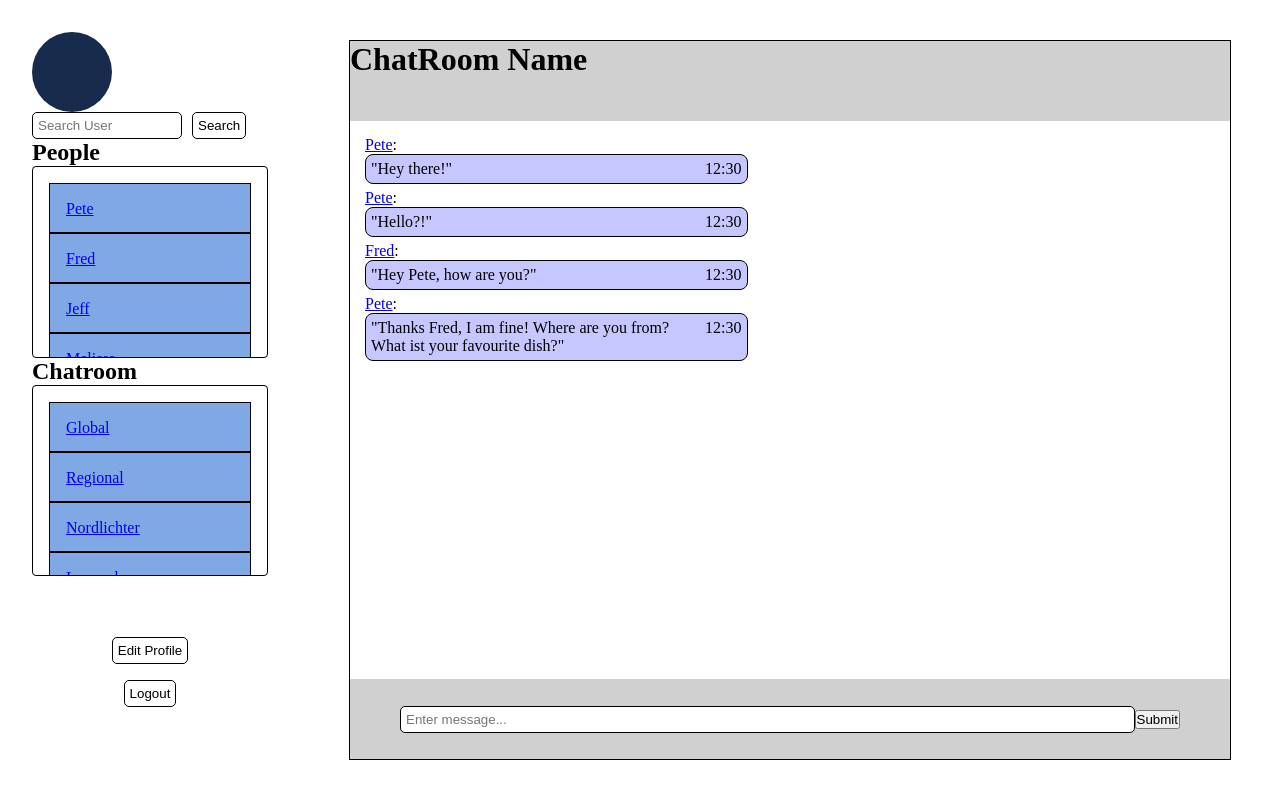
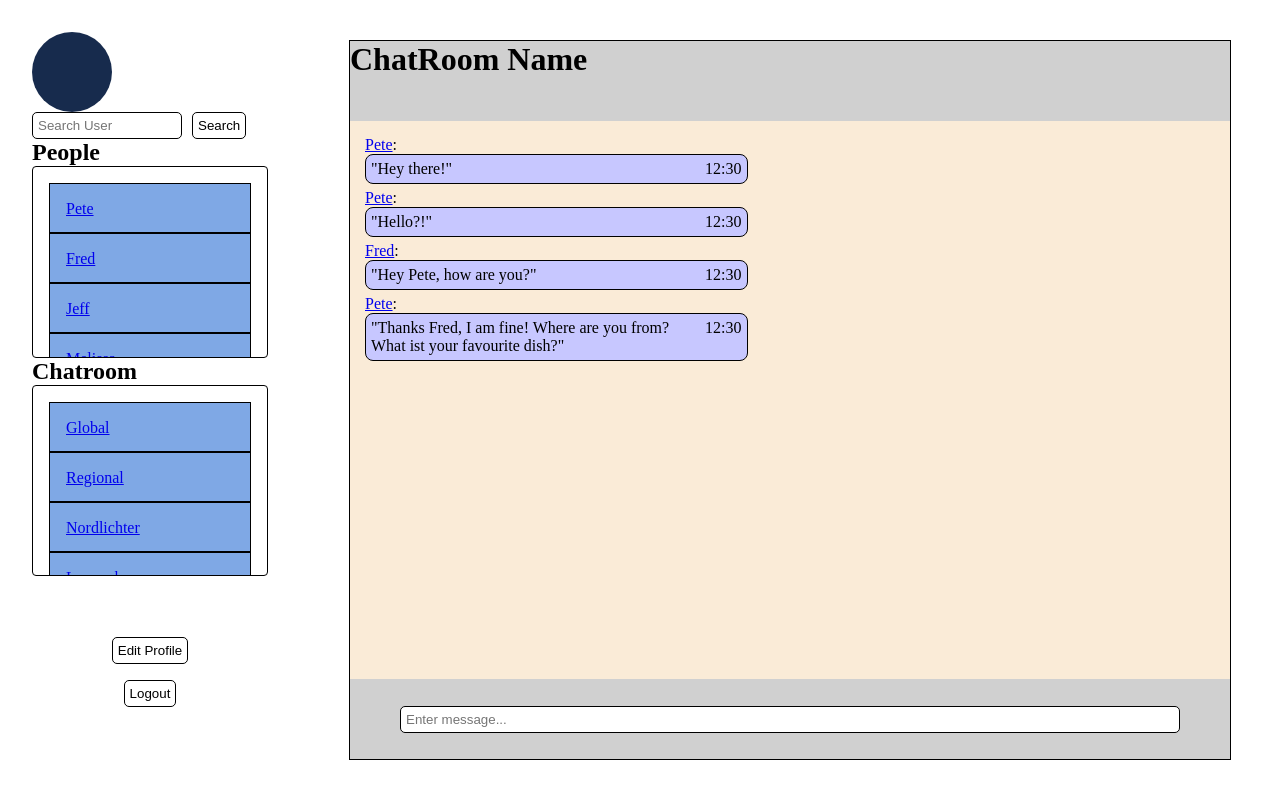
Before and after one commit to DayanWalter/TOP-messaging-app, a React (Vite) app in the folder frontend/: page /home in a window 1280 px wide. Built offline with nearby package versions, Linux system fonts and the light colour scheme.

Commit message:
ChatRoom and ChatRoomMessages first draft done

```diff
--- a/frontend/src/component/ChatRoom.jsx
+++ b/frontend/src/component/ChatRoom.jsx
@@ -31,6 +31,9 @@ const exampleMessages = [
   },
 ];
 let nextMessageId = 5;
+let hours = new Date().getHours();
+let minutes = new Date().getMinutes();
+
 export default function ChatRoom() {
   const [message, setMessage] = useState('');
   const [messages, setMessages] = useState(exampleMessages);
@@ -43,9 +46,10 @@ export default function ChatRoom() {
         id: nextMessageId++,
         from: 'Me',
         message,
-        time: '12:35',
+        time: `${hours}:${minutes}`,
       },
     ]);
+    setMessage('');
   };
   console.log(messages);
   return (
@@ -75,7 +79,6 @@ export default function ChatRoom() {
                 value={message}
                 onChange={(e) => setMessage(e.currentTarget.value)}
               />
-              <button type="submit">Submit</button>
             </form>
           </footer>
         </div>
--- a/frontend/src/component/ChatRoom.module.css
+++ b/frontend/src/component/ChatRoom.module.css
@@ -1,11 +1,12 @@
 .site {
-  height: 100%;
+  height: 100vh;
   display: flex;
   justify-content: center;
   align-items: center;
 }
 .content {
   border: 1px solid black;
+
   width: 90%;
   height: 90%;
   display: flex;
@@ -16,6 +17,8 @@
   height: 80px;
 }
 .main {
+  background-color: antiquewhite;
+  overflow-y: auto;
   flex: 1;
   padding: 15px;
 }
--- a/frontend/src/component/ChatRoomMessage.jsx
+++ b/frontend/src/component/ChatRoomMessage.jsx
@@ -6,7 +6,7 @@ export default function ChatRoomMessage({ from, message, time }) {
     <>
       <p>
         {/* Add ${id} for real people */}
-        <Link to={`/home/privatechat`}>{from}</Link>:
+        <Link to={`/home/viewprofile`}>{from}</Link>:
       </p>
       <div className={styles.container}>
         <div className={styles.left}>
--- a/frontend/src/component/ChatRoomMessage.module.css
+++ b/frontend/src/component/ChatRoomMessage.module.css
@@ -4,6 +4,7 @@
   border: 1px solid black;
   border-radius: 0.5rem;
   width: 45%;
+  max-width: 45%;
   height: auto;
   background-color: rgb(199, 199, 255);
   padding: 5px;
```
